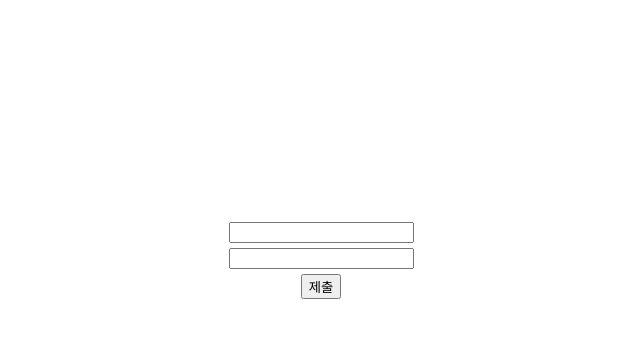
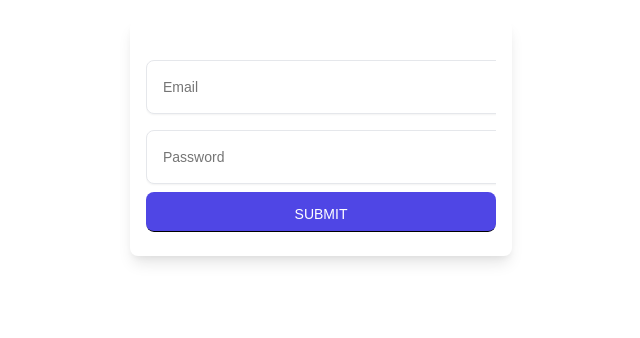
Before and after one commit to HA-SEUNG-JEONG/react-popup, a React (Vite) app: page / in a window 1280 px wide. Shown: the part 140-478 px from the top of the page, without its empty margins (319-959 px from the left). Built offline with nearby package versions, Linux system fonts and the light colour scheme.

Commit message:
Feat : form 완성

```diff
--- a/src/components/Form.tsx
+++ b/src/components/Form.tsx
@@ -1,4 +1,4 @@
-import { FormEvent, useState } from "react";
+import { useEffect, useState } from "react";
 import Toast from "./Toast";
 import { styled } from "styled-components";
 
@@ -6,35 +6,126 @@ const Form = () => {
   const [showToast, setShowToast] = useState(false);
   const [submitError, setSubmitError] = useState(false);
 
-  const handleSubmit = (event: FormEvent<HTMLFormElement>) => {
+  const [email, setEmail] = useState("");
+  const [password, setPassword] = useState("");
+
+  const validateEmail = (email: string) => {
+    const emailRegex = /^[^\s@]+@[^\s@]+\.[^\s@]+$/;
+    return emailRegex.test(email);
+  };
+
+  const validatePassword = (password: string) =>
+    password.length >= 8 && password.length <= 20;
+
+  const handleSubmit = (event: React.FormEvent<HTMLFormElement>) => {
     event.preventDefault();
-    try {
-      setShowToast(true);
-    } catch (error) {
-      setSubmitError(true);
+
+    const isEmailValid = validateEmail(email);
+    const isPasswordValid = validatePassword(password);
+
+    const hasValidataionError = !(isEmailValid && isPasswordValid);
+    setSubmitError(hasValidataionError);
+    setShowToast(true);
+  };
+
+  const handleEmailChange = (event: React.ChangeEvent<HTMLInputElement>) =>
+    setEmail(event.target.value);
+
+  const handlePasswordChange = (event: React.ChangeEvent<HTMLInputElement>) =>
+    setPassword(event.target.value);
+
+  useEffect(() => {
+    if (showToast) {
+      const timeout = setTimeout(() => {
+        setShowToast(false);
+      }, 4000);
+      return () => clearTimeout(timeout);
     }
-  };
+  }, [showToast]);
+
   return (
-    <FormCotainer onSubmit={handleSubmit}>
-      <input type="email" />
-      <input type="password" />
-      <input type="submit" value="제출" />
-      {showToast && <Toast show={showToast} isError={submitError} />}
-    </FormCotainer>
+    <FormBox>
+      {showToast && <Toast isError={submitError} />}
+      <Forms onSubmit={handleSubmit}>
+        <FormContainer>
+          <input
+            type="email"
+            value={email}
+            onChange={handleEmailChange}
+            placeholder="Email"
+          />
+          <input
+            type="password"
+            value={password}
+            onChange={handlePasswordChange}
+            placeholder="Password"
+          />
+          <Button>Submit</Button>
+        </FormContainer>
+      </Forms>
+    </FormBox>
   );
 };
 
-const FormCotainer = styled.form`
-  display: flex;
-  flex-direction: column;
-  align-items: center;
-  justify-content: center;
+const FormBox = styled.div`
+  background-color: #fff;
+  display: block;
+  padding: 1rem;
+  max-width: 350px;
+  border-radius: 0.5rem;
+  box-shadow: 0 10px 15px -3px rgba(0, 0, 0, 0.1),
+    0 4px 6px -2px rgba(0, 0, 0, 0.05);
+  margin: 10rem auto;
+`;
+
+const Forms = styled.form`
+  position: relative;
+  input {
+    outline: none;
+    border: 1px solid #e5e7eb;
+    margin: 8px 0;
+  }
+`;
+
+const FormContainer = styled.div`
+  overflow: hidden;
+  border-radius: 8px;
+  background-color: #fff;
+  margin: 1rem 0 0.5rem;
   width: 100%;
-  height: 100vh;
-  gap: 5px;
-  position: absolute;
-  inset: 0;
-  margin: auto;
+  input {
+    background-color: #fff;
+    padding: 1rem;
+    padding-right: 3rem;
+    font-size: 0.875rem;
+    line-height: 1.25rem;
+    width: 300px;
+    border-radius: 0.5rem;
+    box-shadow: 0 1px 2px 0 rgba(0, 0, 0, 0.05);
+  }
+`;
+
+const Button = styled.button`
+  background: none;
+  border: 0;
+  outline: 0;
+  height: 40px;
+  border-bottom: 1px solid black;
+  font-size: 0.9rem;
+  display: block;
+  padding-top: 0.75rem;
+  padding-bottom: 0.75rem;
+  padding-left: 1.25rem;
+  padding-right: 1.25rem;
+  background-color: #4f46e5;
+  color: #ffffff;
+  font-size: 0.875rem;
+  line-height: 1.25rem;
+  font-weight: 500;
+  width: 100%;
+  border-radius: 0.5rem;
+  text-transform: uppercase;
+  cursor: pointer;
 `;
 
 export default Form;
```
